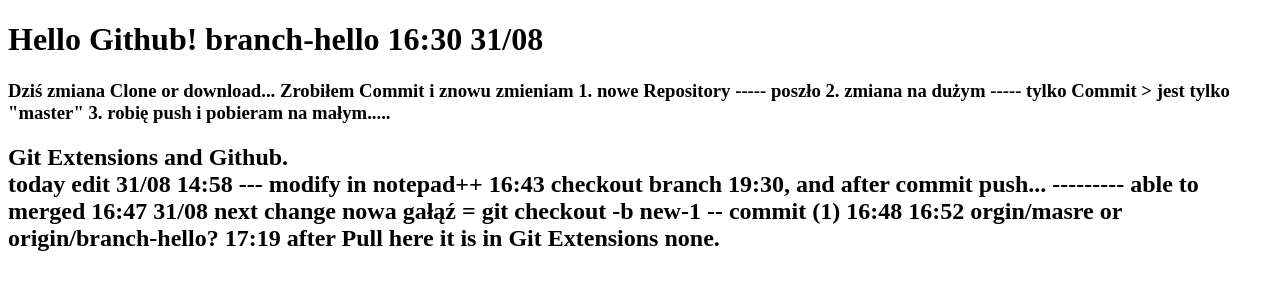
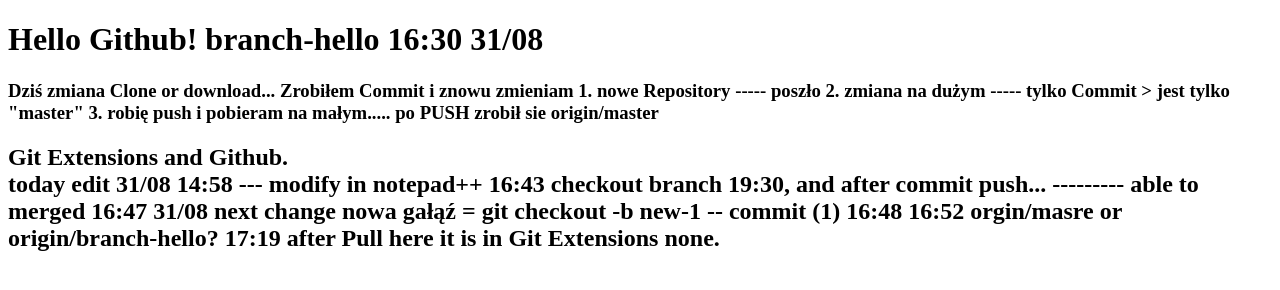
Before and after one commit to kresiak/new-hello, a plain HTML site: page index.html in a window 1280 px wide. Drawn offline with Linux system fonts and the light colour scheme.

Commit message:
sam Push nie schował commita

```diff
--- a/index.html
+++ b/index.html
@@ -7,7 +7,7 @@
 	<h3>Dziś zmiana Clone or download... Zrobiłem Commit i znowu zmieniam
 		1.  nowe Repository ----- poszło
 		2. zmiana na dużym   ----- tylko Commit > jest tylko "master"
-		3. robię push i pobieram na małym.....
+		3. robię push i pobieram na małym.....  po PUSH zrobił sie origin/master
 
 
 	</h3>
```
Also changed, not shown: img/push-1.PNG (added).
